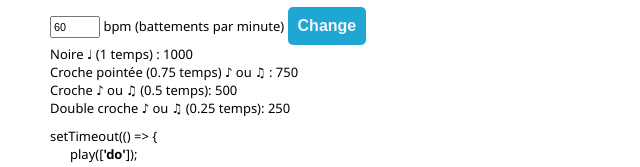
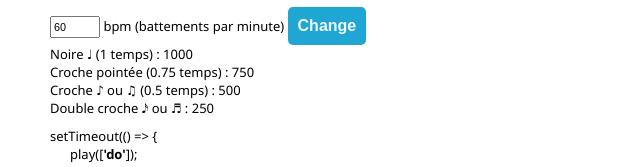
Before and after one commit to charlottevarlet3wa/rhythm_interval, a plain HTML site: page index.html in a window 1280 px wide. Shown: the part 198-365 px from the top of the page, without its empty margins (0-640 px from the left). Drawn offline with Linux system fonts and the light colour scheme.

Commit message:
consigne

```diff
--- a/index.html
+++ b/index.html
@@ -24,9 +24,9 @@
             <input id="bpm-input" type="number" value="60"> bpm (battements par minute)</input>
             <button id="bpm-btn">Change</button>
             <p>Noire ♩ (1 temps) : <span id="noire">80</span></p>
-            <p>Croche pointée (0.75 temps) ♪ ou ♫ : <span id="croche-pointee">30</span></p>
-            <p>Croche ♪ ou ♫ (0.5 temps): <span id="croche">30</span></p>
-            <p>Double croche ♪ ou ♫ (0.25 temps): <span id="double-croche">30</span></p>
+            <p>Croche pointée (0.75 temps) : <span id="croche-pointee">30</span></p>
+            <p>Croche ♪ ou ♫ (0.5 temps) : <span id="croche">30</span></p>
+            <p>Double croche 𝅘𝅥𝅯 ou ♬ : <span id="double-croche">30</span></p>
         </div>
         <div id="inputs-container"></div>
         <div id="message"></div>
```
